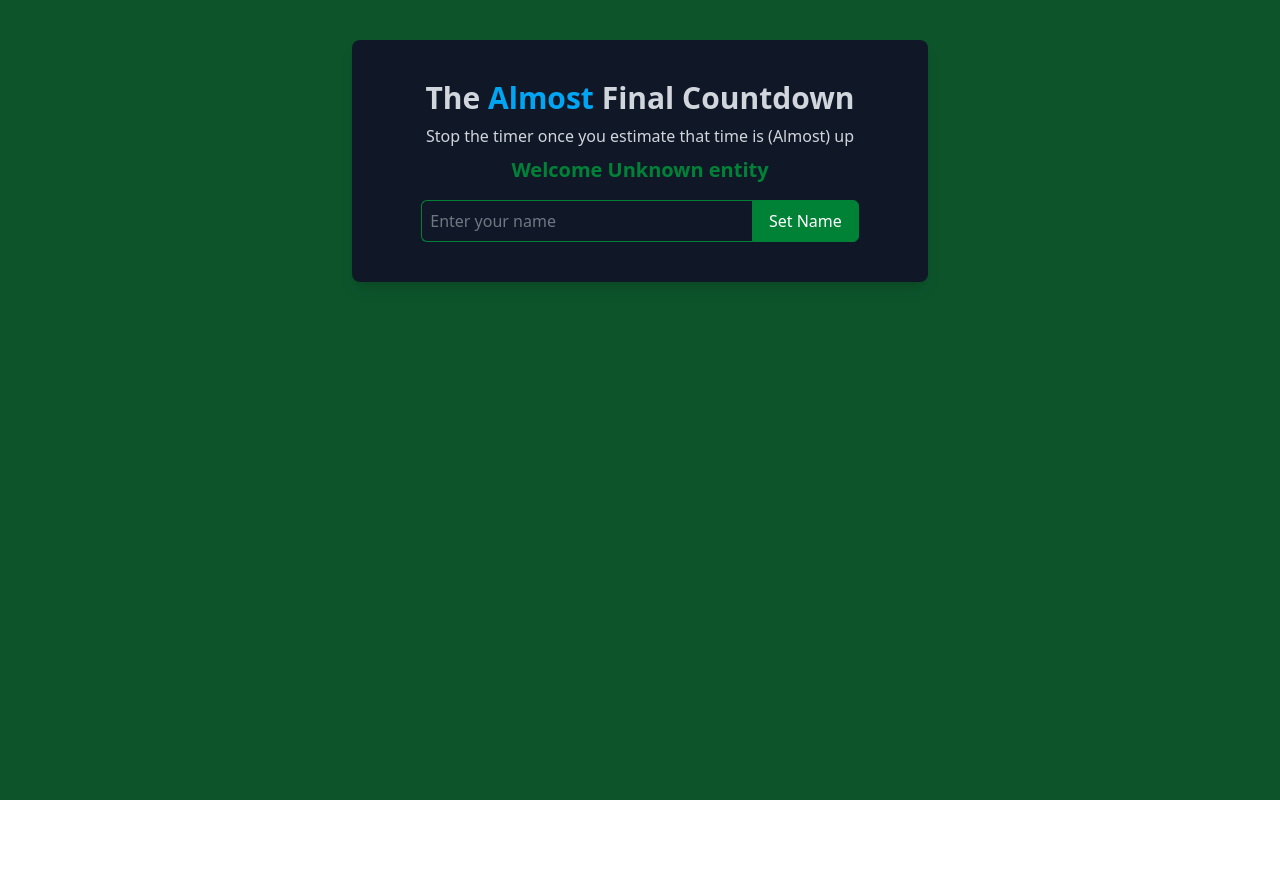
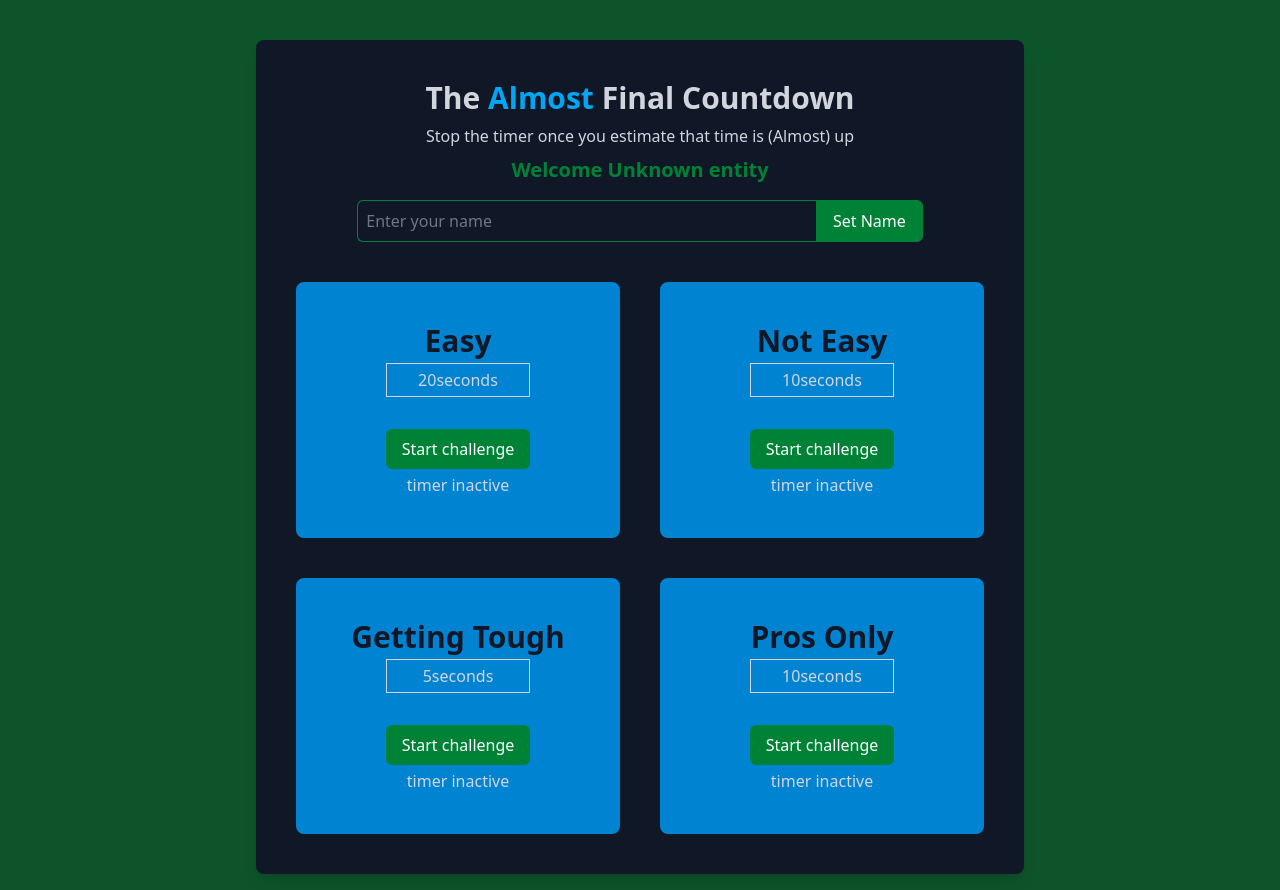
Before and after one commit to sahilstha123/udemy-react-practices, a React (Vite) app in the folder Refs-and-Portals/: page / in a window 1280 px wide. Before the commit the page ends 800 px from the top, so only its background shows below. Built offline with nearby package versions, Linux system fonts and the light colour scheme.

Commit message:
complete timerchanllenge component

```diff
--- a/Refs-and-Portals/src/App.jsx
+++ b/Refs-and-Portals/src/App.jsx
@@ -2,13 +2,23 @@ import { useState } from "react";
 
 import "./App.css";
 import Hero from "./components/Hero";
+import TimerChallenge from "./components/TimerChallenge";
 
 function App() {
+  const challenges = [
+    {name:"Easy", targetTime:20},
+    {name:"Not Easy", targetTime:10},
+    {name:"Getting Tough",targetTime:5},
+    {name:"Pros Only", targetTime:10},
+  ]
   return (
     <div className="bg-green-900 min-h-screen w-full">
       <div className="flex justify-center">
+        <div className="bg-gray-900 w-full max-w-3xl m-4 mt-10  p-6 sm:p-10 rounded-lg text-gray-300 shadow-lg">
+          <Hero />
+        <TimerChallenge  challenges={challenges}/>
 
-      <Hero />
+        </div>
       </div>
     </div>
   );
--- a/Refs-and-Portals/src/components/Hero.jsx
+++ b/Refs-and-Portals/src/components/Hero.jsx
@@ -17,8 +17,7 @@ const Hero = () => {
   };
 
   return (
-    <div className="bg-gray-900 w-full max-w-xl m-4 mt-10  p-6 sm:p-10 rounded-lg text-gray-300 text-center shadow-lg">
-      <h1 className="font-bold text-2xl sm:text-3xl">
+<div className="text-center ">      <h1 className="font-bold text-2xl sm:text-3xl">
         The <span className="text-sky-500">Almost</span> Final Countdown
       </h1>
       <p className="my-2 text-sm sm:text-base">
--- /dev/null
+++ b/Refs-and-Portals/src/components/TimerChallenge.jsx
@@ -0,0 +1,27 @@
+import React from "react";
+
+const TimerChallenge = ({ challenges }) => {
+  return (
+    <div className="mt-10 grid  gird-cols-1 md:grid-cols-2 gap-5 md:gap-10">
+      {challenges.map((item, index) => (
+        <div
+          key={index}
+          className="bg-sky-600 p-10  rounded-lg flex flex-col items-center justify-center text-center h-64"
+        >
+          <h1 className="font-bold text-3xl text-gray-900 mb-1">
+            {item?.name}
+          </h1>
+          <p className="border px-2 py-1 w-36 mb-8">
+            {item?.targetTime}second{item?.targetTime > 1 ? "s" : ""}
+          </p>
+          <button className="bg-green-700 px-4 py-2 rounded-md  text-white mb-1 cursor-pointer hover:bg-green-800 transition">
+            Start challenge
+          </button>
+          <p>timer inactive</p>
+        </div>
+      ))}
+    </div>
+  );
+};
+
+export default TimerChallenge;
```
